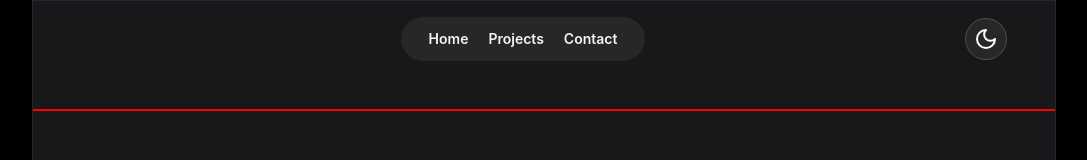
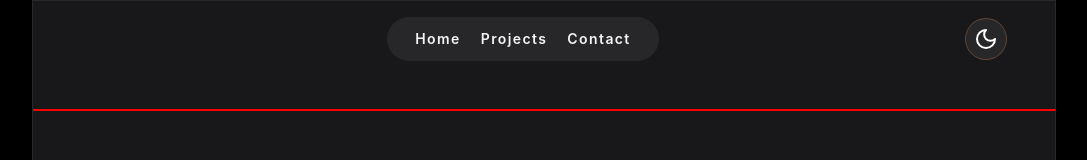
Before and after one commit to mohamedlasheen92/Portfolio, a React (Vite) app: page / in a window 1280 px wide. Shown: the top 160 px of the page, without its empty margins (96-1183 px from the left). Built offline with nearby package versions, Linux system fonts and the light colour scheme.

Commit message:
ADD toggle sun/moon icon when click

```diff
--- a/src/components/header/Header.tsx
+++ b/src/components/header/Header.tsx
@@ -1,8 +1,14 @@
-import { Moon } from "lucide-react";
-import styles from "./header.module.scss";
+import { Moon, Sun } from "lucide-react";
+import "./header.scss";
+import { useState } from "react";
 
 const Header = () => {
-  console.log(styles);
+
+
+  const [iconMode, setIconMode] = useState(true);
+  const toggleMode = () => setIconMode(!iconMode);
+
+
 
   return (
     <>
@@ -10,21 +16,22 @@ const Header = () => {
         <div></div>
         <nav>
           <ul className="flex space-x-5 py-3 px-7 rounded-full">
-            <li className="font-semibold text-sm">
+            <li className="font-semibold text-sm tracking-widest">
               <a href="/">Home</a>
             </li>
-            <li className="font-semibold text-sm">
+            <li className="font-semibold text-sm tracking-widest">
               <a href="/">Projects</a>
             </li>
-            <li className="font-semibold text-sm">
+            <li className="font-semibold text-sm tracking-widest">
               <a href="/">Contact</a>
             </li>
           </ul>
         </nav>
         <div
-          className={`icon p-2 ${styles.icon} rounded-full cursor-pointer border transition-colors duration-300`}
+          className={`icon p-2 icon rounded-full cursor-pointer border transition-colors duration-300`}
+          onClick={() => toggleMode()}
         >
-          <Moon />
+          {iconMode ? <Moon /> : <Sun className="sun" />}
         </div>
       </header>
     </>
--- a/src/components/header/header.module.scss
+++ b/src/components/header/header.scss
@@ -16,6 +16,9 @@ header {
     &:hover {
       border-color: var(--lightYellow);
     }
+    .sun {
+      color: var(--sunYellow);
+    }
 
   }
 }
--- a/src/index.css
+++ b/src/index.css
@@ -11,7 +11,7 @@
   --grayBackground: #27272a;
   --darkYellow: #f4a5603f;
   --lightYellow: #f4a560bf;
-  /* --lightYellow: #FFDB5C; */
+  --sunYellow: #FFDB5C;
   --linksColor: #f4f4f5;
 
 }
```
